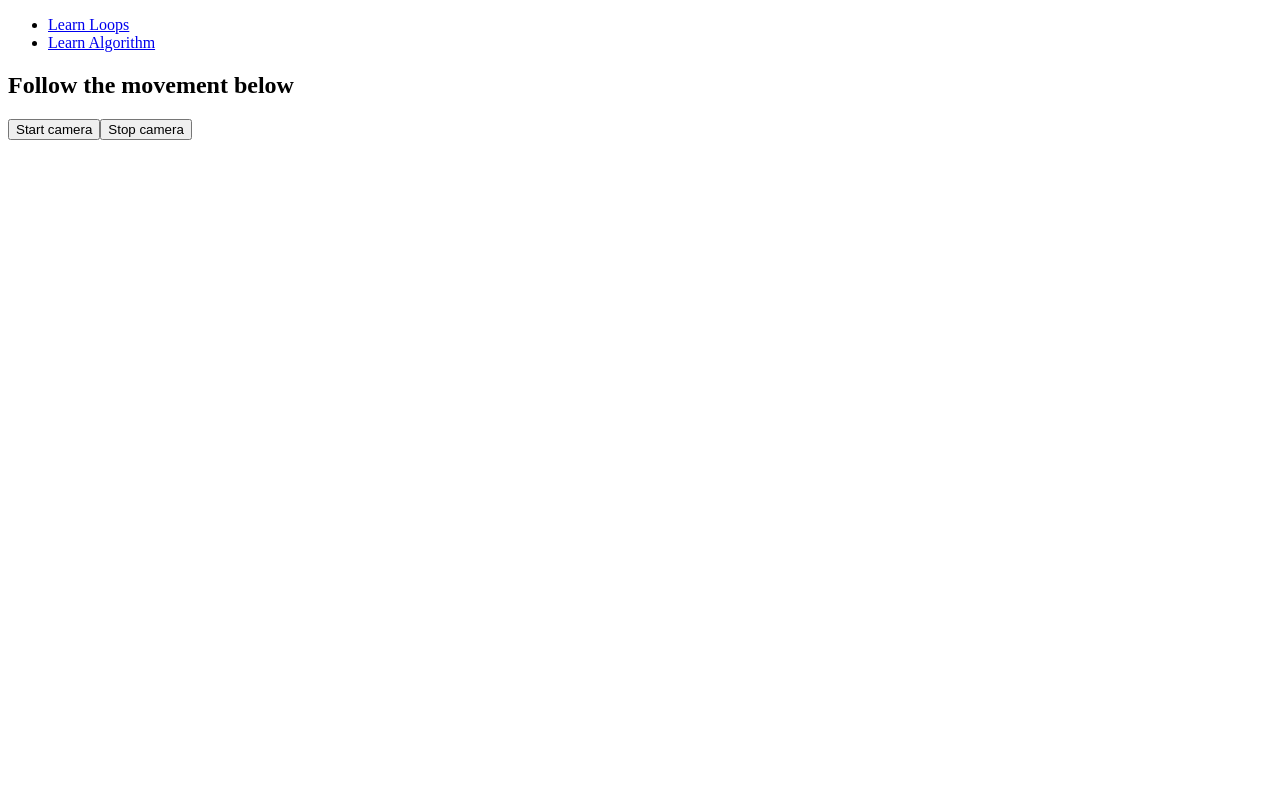
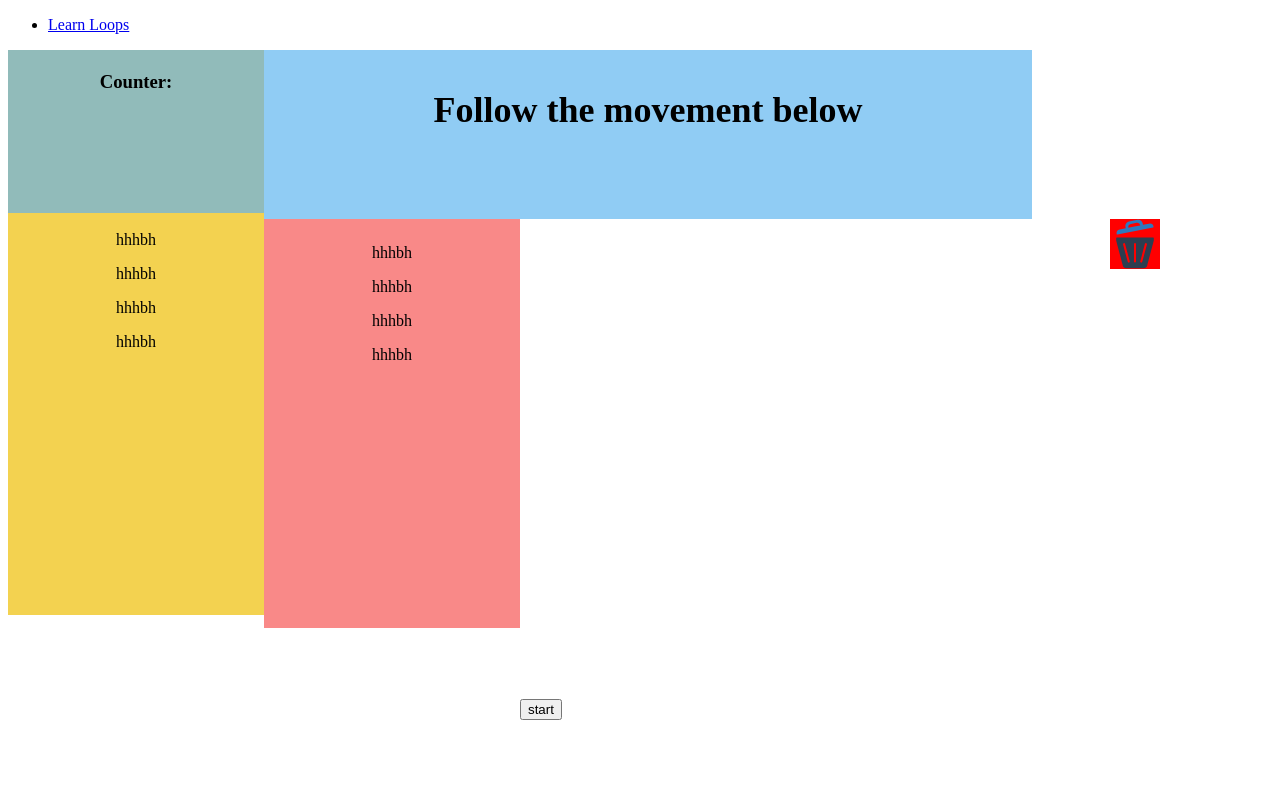
Before and after one commit to tech-for-better/Pell-Ensemble-MM, a React (Create React App) app: page /learnLoops in a window 1280 px wide. Shown: the top 800 px of the page. Built offline with nearby package versions, Linux system fonts and the light colour scheme; no server answers.

Commit message:
copied  codes from learnAlgorithm to learnLoop and created some component for it

```diff
--- a/src/App.js
+++ b/src/App.js
@@ -1,6 +1,5 @@
 import React from "react";
 import LearnLoops from "./pages/learnByMovement/learnLoops";
-import LearnAlgorithm from "./pages/learnByMovement/learnAlgorithm";
 
 import { BrowserRouter as Router, Switch, Route, Link } from "react-router-dom";
 
@@ -12,9 +11,6 @@ function App() {
           <li>
             <Link to="/learnLoops">Learn Loops</Link>
           </li>
-          <li>
-            <Link to="/learnAlgorithm">Learn Algorithm</Link>
-          </li>
         </ul>
 
         {/* A <Switch> looks through its children <Route>s and
@@ -23,9 +19,6 @@ function App() {
           <Route path="/learnLoops">
             <LearnLoops />
           </Route>
-          <Route path="/learnAlgorithm">
-            <LearnAlgorithm />
-          </Route>
         </Switch>
       </div>
     </Router>
--- /dev/null
+++ b/src/components/CodeBlocks.js
@@ -0,0 +1,21 @@
+import React from "react";
+import styled from "styled-components";
+
+export default function CodeBlocks() {
+  return (
+    <CodeBlockDiv>
+      <p>hhhbh</p>
+      <p>hhhbh</p>
+      <p>hhhbh</p>
+      <p>hhhbh</p>
+    </CodeBlockDiv>
+  );
+}
+
+const CodeBlockDiv = styled.div`
+  width: 20vw;
+  height: 50vh;
+  background-color: #f3d250;
+  text-align: center;
+  padding-top: 1%;
+`;
--- /dev/null
+++ b/src/components/Counter.js
@@ -0,0 +1,18 @@
+import React from "react";
+import styled from "styled-components";
+
+export default function Counter() {
+  return (
+    <CountDiv>
+      <h3>Counter:</h3>
+    </CountDiv>
+  );
+}
+
+const CountDiv = styled.div`
+  width: 20vw;
+  height: 20vh;
+  background-color: #91bbba;
+  text-align: center;
+  padding-top: 1%;
+`;
--- /dev/null
+++ b/src/components/LoopSteps.js
@@ -0,0 +1,21 @@
+import React from "react";
+import styled from "styled-components";
+
+export default function LoopSteps() {
+  return (
+    <StepWrapper>
+      <p>hhhbh</p>
+      <p>hhhbh</p>
+      <p>hhhbh</p>
+      <p>hhhbh</p>
+    </StepWrapper>
+  );
+}
+
+const StepWrapper = styled.div`
+  width: 20vw;
+  height: 50vh;
+  background-color: #f98988;
+  text-align: center;
+  padding-top: 1%;
+`;
--- a/src/components/StartInstructions.js
+++ b/src/components/StartInstructions.js
@@ -1,19 +1,19 @@
-import React from 'react'
-import styled from 'styled-components';
+import React from "react";
+import styled from "styled-components";
 
 export default function StartInstructions() {
-    return (
-        <div>
-            <StartHeader>
-            <h2 className="instructions">Follow the movement below</h2>
-            </StartHeader>
-        </div>
-    )
+  return (
+    <InstructionDiv>
+      <h2 className="instructions">Follow the movement below</h2>
+    </InstructionDiv>
+  );
 }
 
-const StartHeader = styled.div`
-
-.instructions {
-    font-size: 1.5rem;
-}
+const InstructionDiv = styled.div`
+  font-size: 1.5rem;
+  width: 60vw;
+  height: 20vh;
+  background-color: #90ccf4;
+  text-align: center;
+  padding-top: 1%;
 `;
--- a/src/pages/learnByMovement/learnLoops.js
+++ b/src/pages/learnByMovement/learnLoops.js
@@ -1,75 +1,177 @@
-import React from "react";
+import React, { useRef, useState } from "react";
+import * as tf from "@tensorflow/tfjs";
+import * as posenet from "@tensorflow-models/posenet";
+import Webcam from "react-webcam";
+import { drawKeypoints } from "../../utilities";
+import styled from "styled-components";
+import Counter from "../../components/Counter";
+import CodeBlocks from "../../components/CodeBlocks";
 import StartInstructions from "../../components/StartInstructions";
-import drum from "../../images/drum.png";
-import styled from "styled-components";
-export default function LearnLoops() {
+import LoopSteps from "../../components/LoopSteps";
+import bin from "../../images/bin.svg";
+// import appsound from "../../audio/app_sounds_note1.mp3";
+
+export default function LearnAlgorithm() {
+  const webcamRef = useRef(null);
+  const canvasRef = useRef(null);
+  const [camera, setCamera] = useState(false);
+  //  Load posenet
+  if (camera === true) {
+    const runPosenet = async () => {
+      const net = await posenet.load({
+        inputResolution: { width: 640, height: 480 },
+        scale: 0.8,
+      });
+      //
+      setInterval(() => {
+        detect(net);
+      }, 100);
+    };
+
+    const detect = async (net) => {
+      if (
+        typeof webcamRef.current !== "undefined" &&
+        webcamRef.current !== null &&
+        //The operation is complete.
+        webcamRef.current.video.readyState === 4
+      ) {
+        // Get Video Properties
+        const video = webcamRef.current.video;
+        const videoWidth = webcamRef.current.video.videoWidth;
+        const videoHeight = webcamRef.current.video.videoHeight;
+
+        // Set video width
+        webcamRef.current.video.width = videoWidth;
+        webcamRef.current.video.height = videoHeight;
+
+        // Make Detections
+        const pose = await net.estimateSinglePose(video);
+        // console.log(pose.keypoints[9].position);
+
+        /*************************************** Hands up *********************************************************************/
+        const topy = document.getElementById("mcanvas").offsetTop;
+        // const audioObj = new Audio(appsound);
+        // // if rightwrist pass from the top of the canvas and 100px below
+        // if (
+        //   pose.keypoints[9].position.y < topy + 100 &&
+        //   topy < pose.keypoints[9].position.y
+        // ) {
+        //   setTimeout(() => audioObj.play(), 100);
+        //   console.log("working");
+        // }
+
+        /***********************************************************************************************************/
+        const leftx = document.getElementById("mcanvas").offsetLeft;
+        const square = document.querySelector(".square");
+        if (
+          pose.keypoints[9].position.y < topy + 150 &&
+          pose.keypoints[9].position.x < leftx + 250 &&
+          leftx + 150 < pose.keypoints[9].position.x
+        ) {
+          // square.style.backgroundColor = "green";
+          square.style.left = "100px";
+          // square.style.transform = "scaleX(1.5)";
+          // console.log("working");
+        }
+        /***********************************************************************************************************/
+
+        drawCanvas(pose, video, videoWidth, videoHeight, canvasRef);
+      }
+    };
+
+    const drawCanvas = (pose, video, videoWidth, videoHeight, canvas) => {
+      const ctx = canvas.current.getContext("2d");
+      canvas.current.width = videoWidth;
+      canvas.current.height = videoHeight;
+
+      drawKeypoints([pose.keypoints[9], pose.keypoints[10]], 0.6, ctx);
+      // drawSkeleton(pose["keypoints"], 0.7, ctx);
+    };
+
+    runPosenet();
+  }
+
   return (
-    <div>
-      <StartInstructions />
-      <button onClick={startWebcam} id="start">
-        Start camera
-      </button>
-      <button onClick={stopWebcam} id="stop">
-        Stop camera
-      </button>
-      <Styledvid autoplay></Styledvid>
-      <canvas id="videoCanvas"></canvas>
-      <Drumcont>
-        <Styledimg class="virtual-drum" src={drum} alt="drum" />
-      </Drumcont>
-    </div>
+    <Wrapper>
+      <div>
+        <Counter />
+        <CodeBlocks />
+      </div>
+      <div>
+        <StartInstructions />
+        <CameraSteps>
+          <LoopSteps />
+          <CamCanWrap>
+            <Webdiv className="webdiv">
+              <div
+                className="square"
+                style={{
+                  position: "absolute",
+                  left: 0,
+                  right: 0,
+                  width: 50,
+                  height: 50,
+                  zIndex: 10,
+                  backgroundColor: "red",
+                  transition: "left 2s",
+                }}
+              >
+                <img src={bin} alt="bin" />
+              </div>
+              <Webcam
+                ref={webcamRef}
+                style={{
+                  position: "absolute",
+                  left: 0,
+                  right: 0,
+                  width: 640,
+                  height: 480,
+                }}
+              />
+
+              <canvas
+                id="mcanvas"
+                ref={canvasRef}
+                style={{
+                  position: "absolute",
+                  left: 0,
+                  right: 0,
+                  width: 640,
+                  height: 480,
+                }}
+              />
+            </Webdiv>
+            <div>
+              <button
+                onClick={() => {
+                  setCamera(true);
+                }}
+              >
+                start
+              </button>
+            </div>
+          </CamCanWrap>
+        </CameraSteps>
+      </div>
+    </Wrapper>
   );
 }
-/**************************************/
-const start = document.querySelector("#start");
 
-function startWebcam() {
-  var constraints = { audio: false, video: true };
+const Webdiv = styled.div`
+  position: relative;
+  width: 640px;
+  height: 480px;
+  // display: none;
+  transform: scaleX(-1);
+`;
+const CamCanWrap = styled.div``;
 
-  navigator.mediaDevices
-    .getUserMedia(constraints)
-    .then(function (mediaStream) {
-      var video = document.querySelector("video");
-      video.srcObject = mediaStream;
-      video.play();
-    })
-    .catch(function (err) {
-      console.log(err.name + ": " + err.message);
-    });
-}
-
-function stopWebcam() {
-  var video = document.querySelector("video");
-  video.srcObject = null;
-}
-
-/************************************/
-// function drawImage() {
-//   var video = document.querySelector("video");
-//   var canvas = document.querySelector("#videoCanvas");
-//   var ctx = canvas.getContext("2d");
-
-//   canvas.width = video.videoWidth;
-//   canvas.height = video.videoHeight;
-
-//   ctx.drawImage(video, 0, 0, canvas.width, canvas.height);
-// }
-
-/***********************************/
-const Styledimg = styled.img`
-  width: 30%;
-  height: 30%;
+const Wrapper = styled.div`
+  display: flex;
+  flex-direction: row;
 `;
-const Drumcont = styled.div`
-  minwidth: 50vw;
-  height: 60vh;
-  margin: 40px;
-  border: solid 5px black;
+const CameraSteps = styled.div`
+  display: flex;
+  flex-direction: row;
+  justify-content: space-around;
 `;
-
-const Styledvid = styled.video`
-  display: block;
-  transform: scaleX(-1);
-  width: 80vw;
-  margin: auto;
-`;
--- a/src/utilities.js
+++ b/src/utilities.js
@@ -14,8 +14,8 @@
  * limitations under the License.
  * =============================================================================
  */
-import * as posenet from "@tensorflow-models/posenet";
-import * as tf from "@tensorflow/tfjs";
+// import * as posenet from "@tensorflow-models/posenet";
+// import * as tf from "@tensorflow/tfjs";
 
 // const color = "red";
 // const boundingBoxColor = "red";
```
Also changed, not shown: src/pages/learnByMovement/learnAlgorithm.js (deleted, +0 -130 lines), src/images/bin.svg (added).
